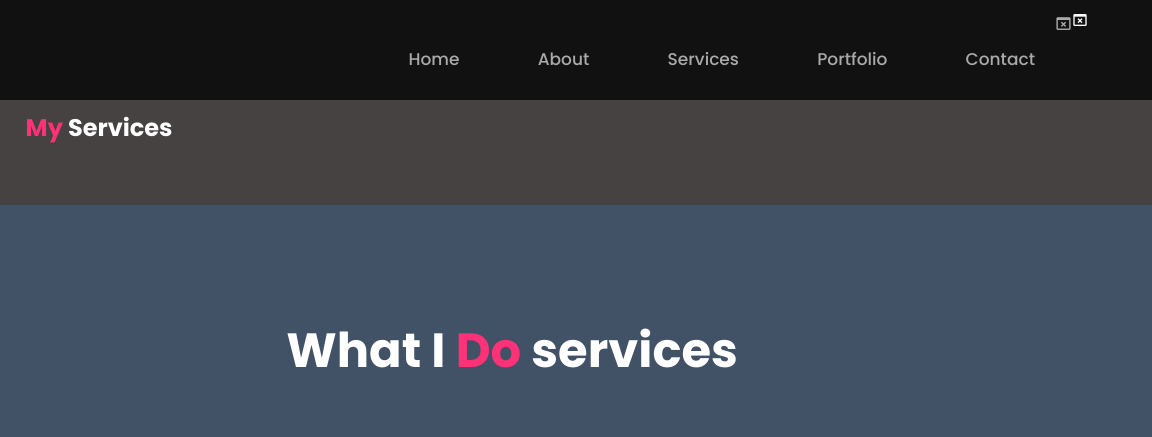
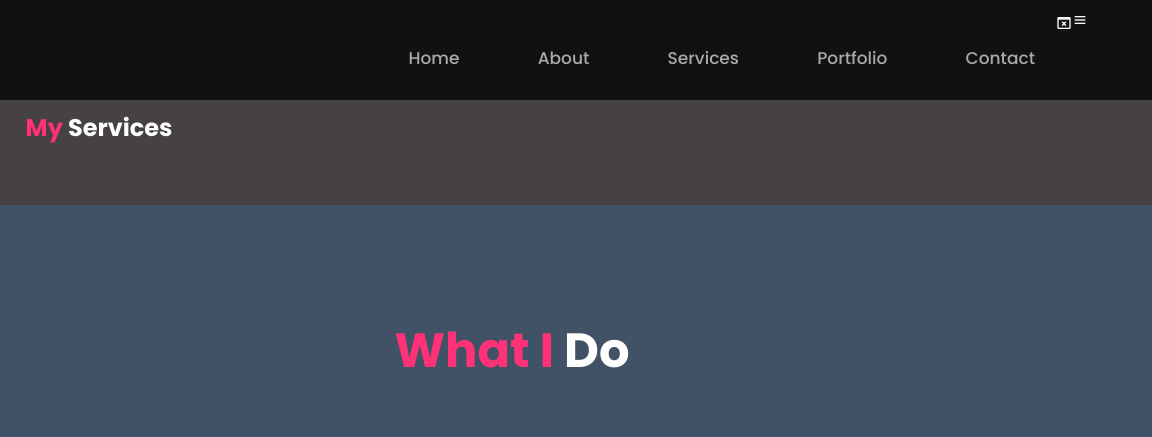
Before and after one commit to Rashfa2/Finalproject, a plain HTML site: page services.html in a window 1280 px wide. Shown: the top 437 px of the page, 128-1280 px from the left. Drawn offline with nearby package versions, Linux system fonts and the light colour scheme.

Commit message:
Update services.html

```diff
--- a/services.html
+++ b/services.html
@@ -5,11 +5,13 @@
         <meta name="viewpoint" content="width=device-width,initial-scale=1.0">
         <title> My portfolio</title>
  <link rel="stylesheet" href="styles.css">
-<link rel="stylesheet" href="https://unpkg.com/boxicons@latest/css/boxicons.min.css">
+<link rel="stylesheet"
+  href="https://unpkg.com/boxicons@latest/css/boxicons.min.css">
     </head>
+    <body>
         <!-------------header-------->
         <header class="header">
-            <a href="#"><img src="./background.jpg" alt="background"><a>
+            <a href="#"><img src="./background.jpg" alt="background"></a>
                 <div class="navMenu" id="navMenu">
                     <i class="bx bx-window-close" onclick="openMenu()"></i>
                 <ul>
@@ -20,7 +22,7 @@
                     <li><a href="contact.html">Contact</a></li>
                 </ul>
             </div>
-        <i class="bx bx-window-close" onclick="openMenu()"></i>
+     <i class='bx  bx-menu' onclick="openMenu()"></i>
         </header>
         <!-- sub-header session -->
         <section class="sub-header" id="sub-header">
@@ -30,7 +32,7 @@
         <!-- services session -->
         <section class="services" id="services">
     <div class="text-title">
-        <h2>What I <span>Do</span> services</h2>
+        <h2> <span> What I </span> Do</h2>
     </div>
     <div class="services-content">
         <div class="box">
@@ -71,7 +73,10 @@
     <div class="others-text">
         <h3><span>Design</span> Aesthetic</h3>
         <p>every design is a reflection of my eye for aesthetics and my love for clean</p>
+    </div>
+    <div>
         <a href="#" class="btn">Enroll Now</a>
+    </div>
  </section>
  <!------------footer---------->
 <footer class="footer">
@@ -85,7 +90,7 @@
 
 <!-------35 for toggle menu------->
 <script>
-    varnavMenu = document.gettlementById("navMenu");
+    varnavMenu = document.getElementById("navMenu");
 
     function openMenu() {
         navMenu.style.right = "0";
@@ -95,3 +100,4 @@
     }
 </script>
     </body>
+</html>
```
